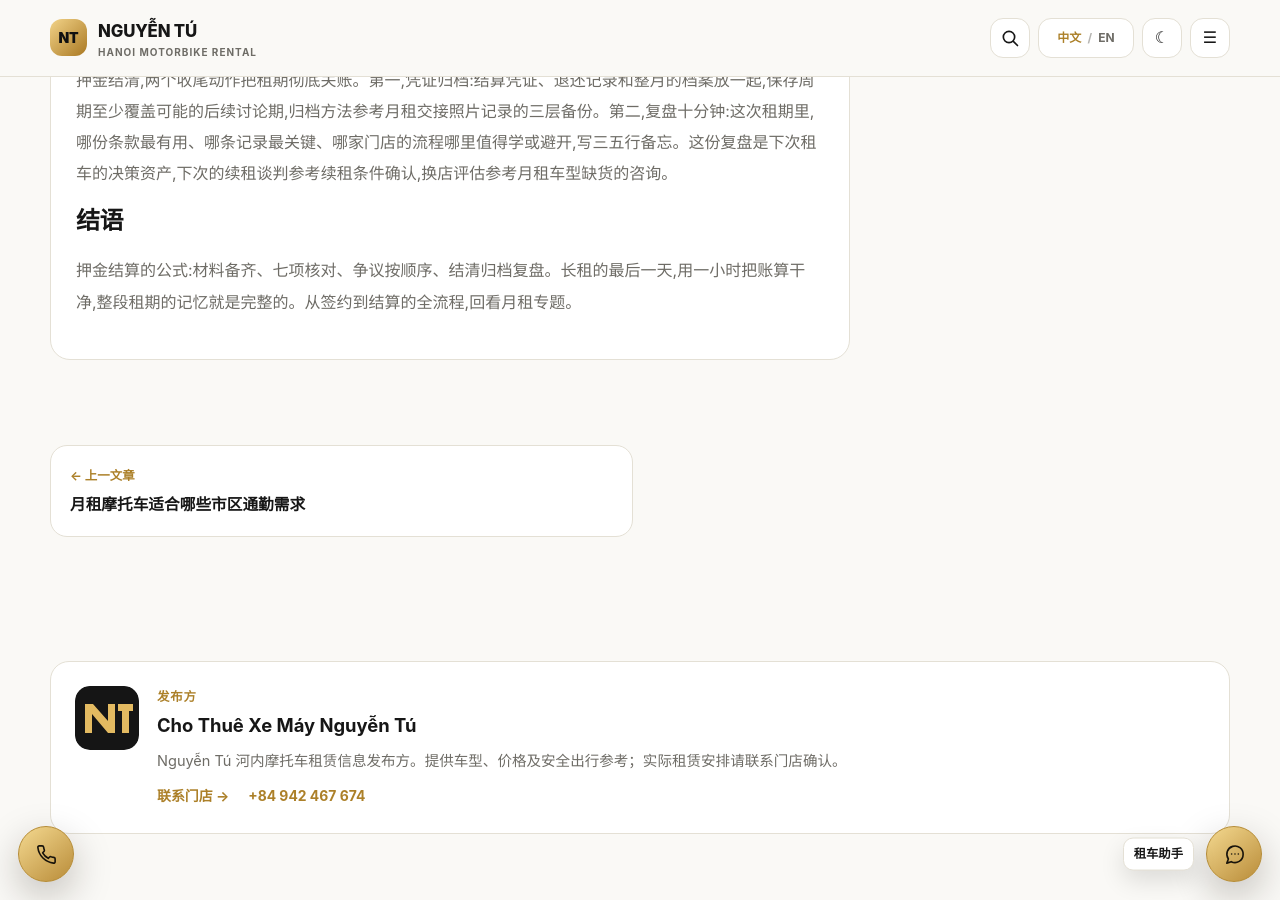
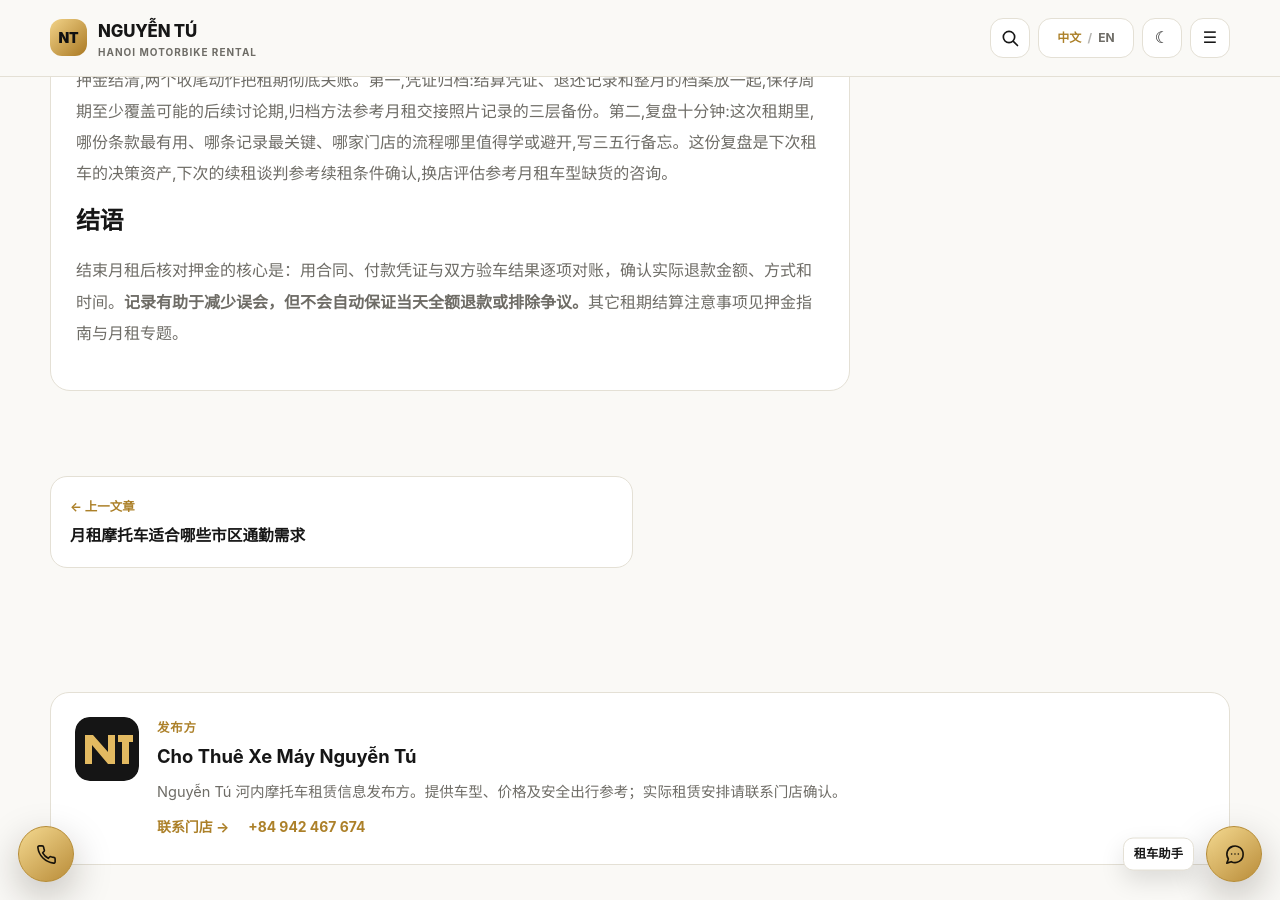
Before and after one commit to thuexemayhanoi/china, a Jekyll site: the page built from _posts/2026-10-11-hanoi-rental-longterm-25.md, in a window 1280 px wide and 900 px high, scrolled down 1205 px. Built offline with Jekyll 4.4.1, drawn with Linux system fonts in a browser that asks for light colours.

Commit message:
seo(china): align AEO conclusion with fact-checked answers 2026-10-11-hanoi-rental-longterm-25.md

```diff
--- a/_posts/2026-10-11-hanoi-rental-longterm-25.md
+++ b/_posts/2026-10-11-hanoi-rental-longterm-25.md
@@ -33,4 +33,4 @@ publication_method: "automated_qa"
 
 ## 结语
 
-押金结算的公式:材料备齐、七项核对、争议按顺序、结清归档复盘。长租的最后一天,用一小时把账算干净,整段租期的记忆就是完整的。从签约到结算的全流程,回看[月租专题](/topics/rental/monthly/)。
+结束月租后核对押金的核心是：用合同、付款凭证与双方验车结果逐项对账，确认实际退款金额、方式和时间。**记录有助于减少误会，但不会自动保证当天全额退款或排除争议。**其它租期结算注意事项见[押金指南](/topics/pricing/deposits/)与[月租专题](/topics/rental/monthly/)。
```
